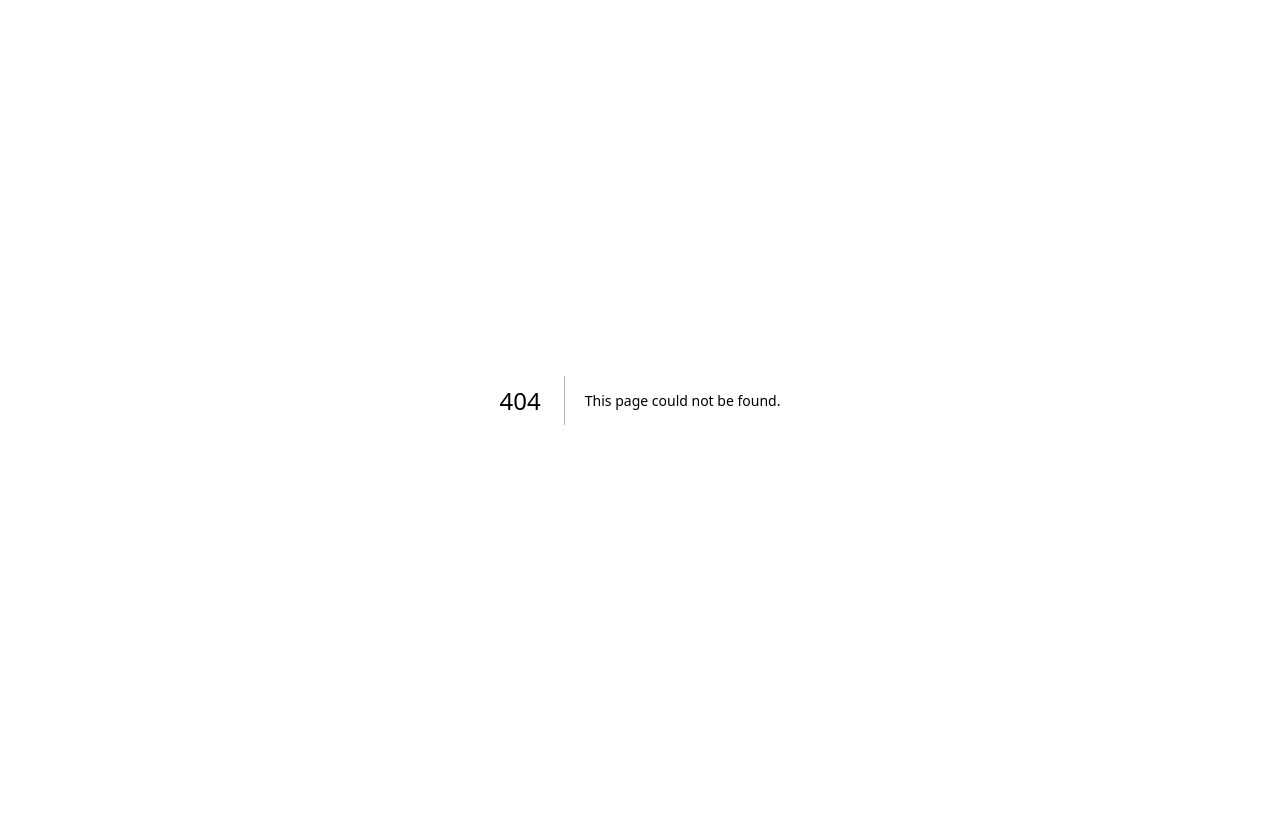
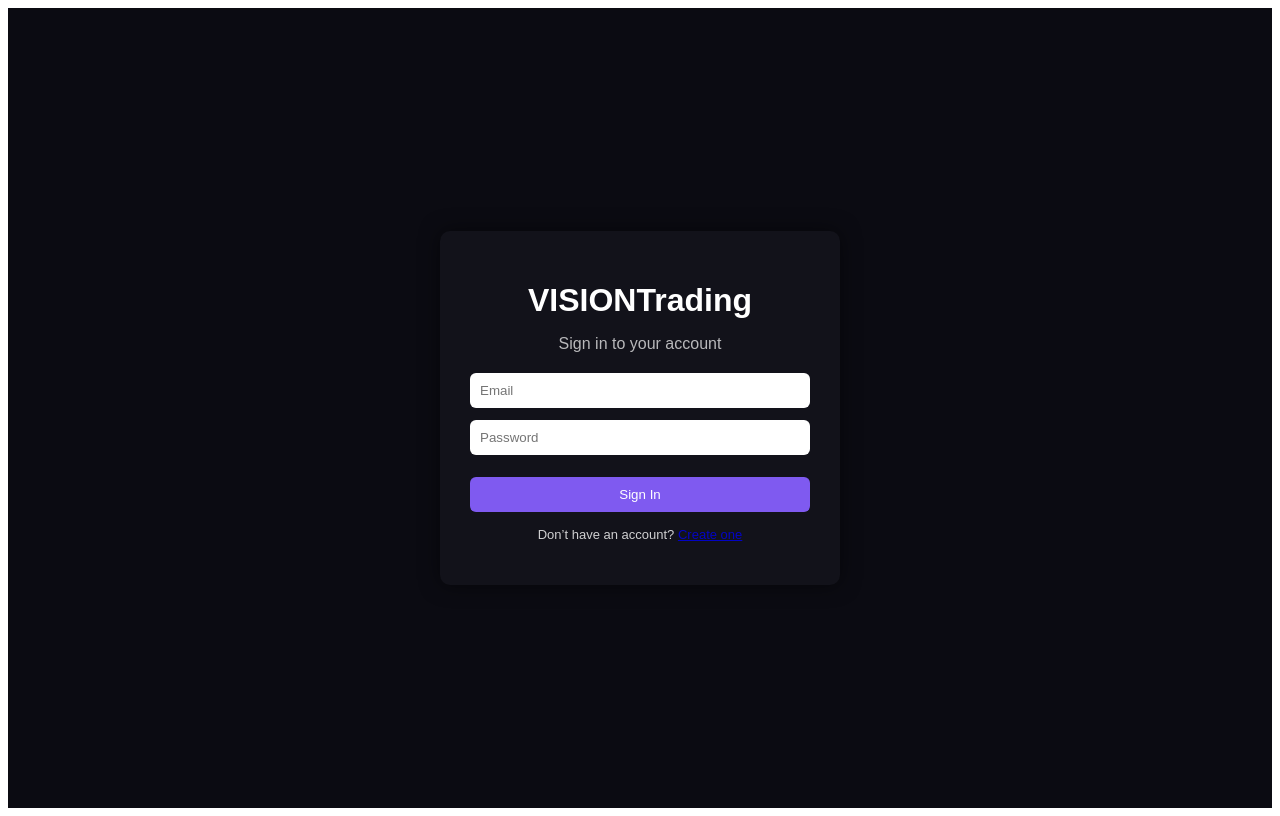
Before and after one commit to yesmaberg-stack/VISIONTrading, a Next.js app: page /login in a window 1280 px wide. Before the commit this address had no page. Built offline with nearby package versions, Linux system fonts and the light colour scheme.

Commit message:
Add login page
VISIONTrading is a modern trading platform built with Next.js, designe

```diff
--- /dev/null
+++ b/pages/login.js
@@ -0,0 +1,104 @@
+import { useState } from 'react'
+import Link from 'next/link'
+
+export default function Login() {
+  const [email, setEmail] = useState('')
+  const [password, setPassword] = useState('')
+
+  const handleSubmit = (e) => {
+    e.preventDefault()
+    alert('Auth logic will be connected next')
+  }
+
+  return (
+    <div style={styles.container}>
+      <div style={styles.card}>
+        <h1 style={styles.title}>VISIONTrading</h1>
+        <p style={styles.subtitle}>Sign in to your account</p>
+
+        <form onSubmit={handleSubmit} style={styles.form}>
+          <input
+            type="email"
+            placeholder="Email"
+            value={email}
+            onChange={e => setEmail(e.target.value)}
+            style={styles.input}
+            required
+          />
+
+          <input
+            type="password"
+            placeholder="Password"
+            value={password}
+            onChange={e => setPassword(e.target.value)}
+            style={styles.input}
+            required
+          />
+
+          <button type="submit" style={styles.button}>
+            Sign In
+          </button>
+        </form>
+
+        <p style={styles.small}>
+          Don’t have an account?{' '}
+          <Link href="/register">Create one</Link>
+        </p>
+      </div>
+    </div>
+  )
+}
+
+const styles = {
+  container: {
+    minHeight: '100vh',
+    background: '#0b0b12',
+    display: 'flex',
+    justifyContent: 'center',
+    alignItems: 'center',
+    color: 'white',
+    fontFamily: 'Arial'
+  },
+  card: {
+    width: 340,
+    background: '#12121a',
+    padding: 30,
+    borderRadius: 10,
+    boxShadow: '0 0 20px rgba(0,0,0,0.5)'
+  },
+  title: {
+    marginBottom: 5,
+    textAlign: 'center'
+  },
+  subtitle: {
+    textAlign: 'center',
+    opacity: 0.7,
+    marginBottom: 20
+  },
+  form: {
+    display: 'flex',
+    flexDirection: 'column',
+    gap: 12
+  },
+  input: {
+    padding: 10,
+    borderRadius: 6,
+    border: 'none',
+    outline: 'none'
+  },
+  button: {
+    marginTop: 10,
+    padding: 10,
+    borderRadius: 6,
+    border: 'none',
+    background: '#7f5af0',
+    color: 'white',
+    cursor: 'pointer'
+  },
+  small: {
+    marginTop: 15,
+    textAlign: 'center',
+    fontSize: 13,
+    opacity: 0.8
+  }
+}
```
